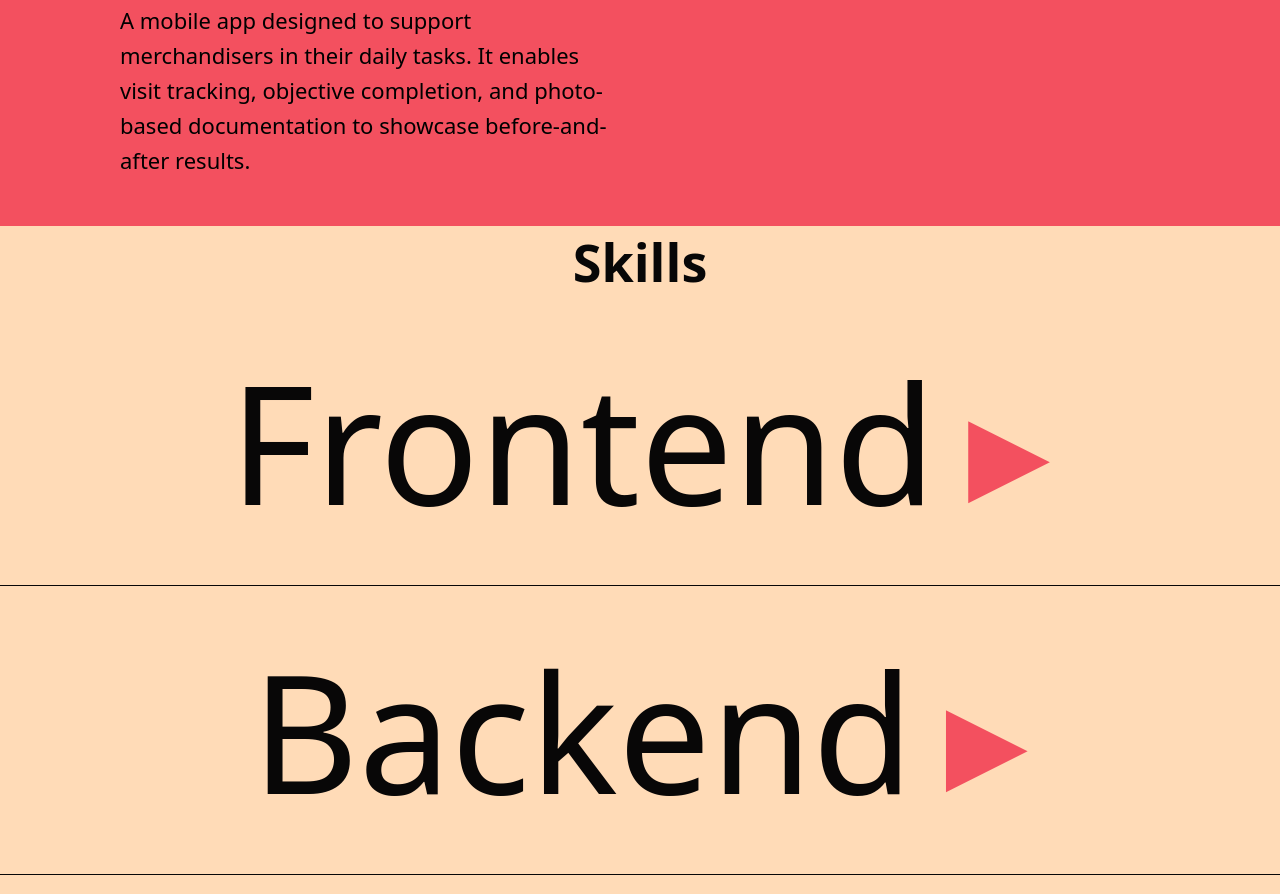
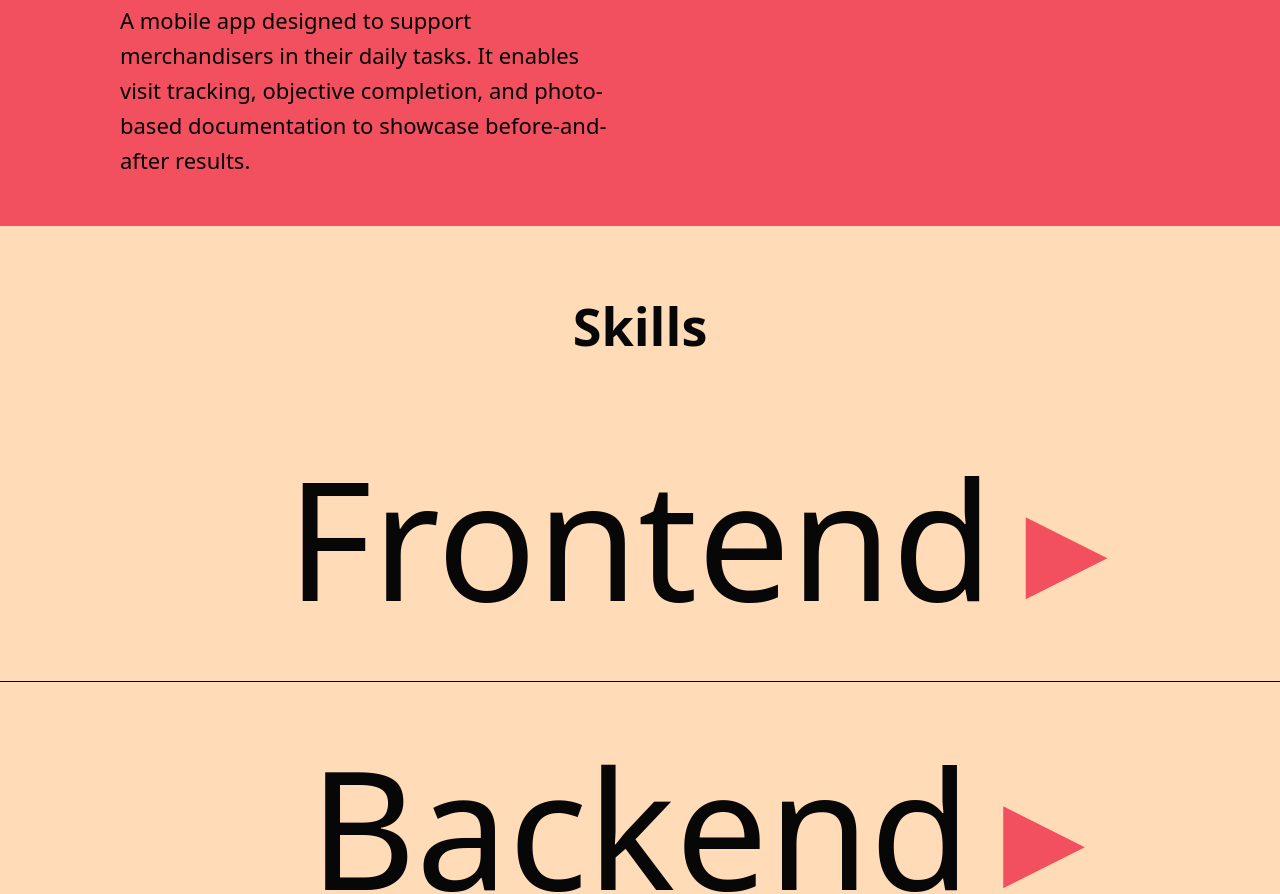
Before and after one commit to demiantav/personal-portfolio, a website built with Vite: page index.html in a window 1280 px wide. Shown: the part 6210-7104 px from the top of the page. Built offline with nearby package versions, Linux system fonts and the light colour scheme; a web font is replaced by a local one.

Commit message:
feat: add animation to details in skills, fix spacing in the section

```diff
--- a/src/style.css
+++ b/src/style.css
@@ -443,8 +443,9 @@ h3 {
 /* Skills Section */
 
 .main__skills-section {
-  justify-content: space-around;
+  display: grid;
   min-height: 100dvh;
+  padding-block: 4rem;
   background-color: var(--secondary-color);
   color: var(--bg-color);
 
@@ -475,6 +476,7 @@ h3 {
 }
 
 .main__skills-container {
+  margin-block-start: 2rem;
   display: flex;
   flex-direction: column;
 
@@ -482,6 +484,8 @@ h3 {
     width: 100%;
     border-bottom: 1px solid var(--bg-color);
     padding: 2rem;
+    position: relative;
+    transition: transform 0.5s ease;
 
     ::marker {
       content: '';
@@ -489,6 +493,9 @@ h3 {
 
     :not(p)::after {
       content: '▸';
+      position: absolute;
+      transition: all 0.2s;
+      transform-origin: 50%;
       margin-inline-start: 2rem;
       color: var(--primary-color);
       font-size: var(--step-7);
@@ -497,7 +504,7 @@ h3 {
 
   ::details-content {
     align-self: center;
-    transition: all 0.5s ease, content-visibility 0.5s allow-discrete;
+    transition: all 0.3s ease, content-visibility 0.3s allow-discrete;
     height: 0;
     overflow: clip;
   }
@@ -505,6 +512,10 @@ h3 {
   [open]::details-content {
     height: auto;
     padding: 0.5em 1em;
+  }
+
+  details[open] summary::after {
+    transform: rotate(90deg);
   }
 
   summary {
```
